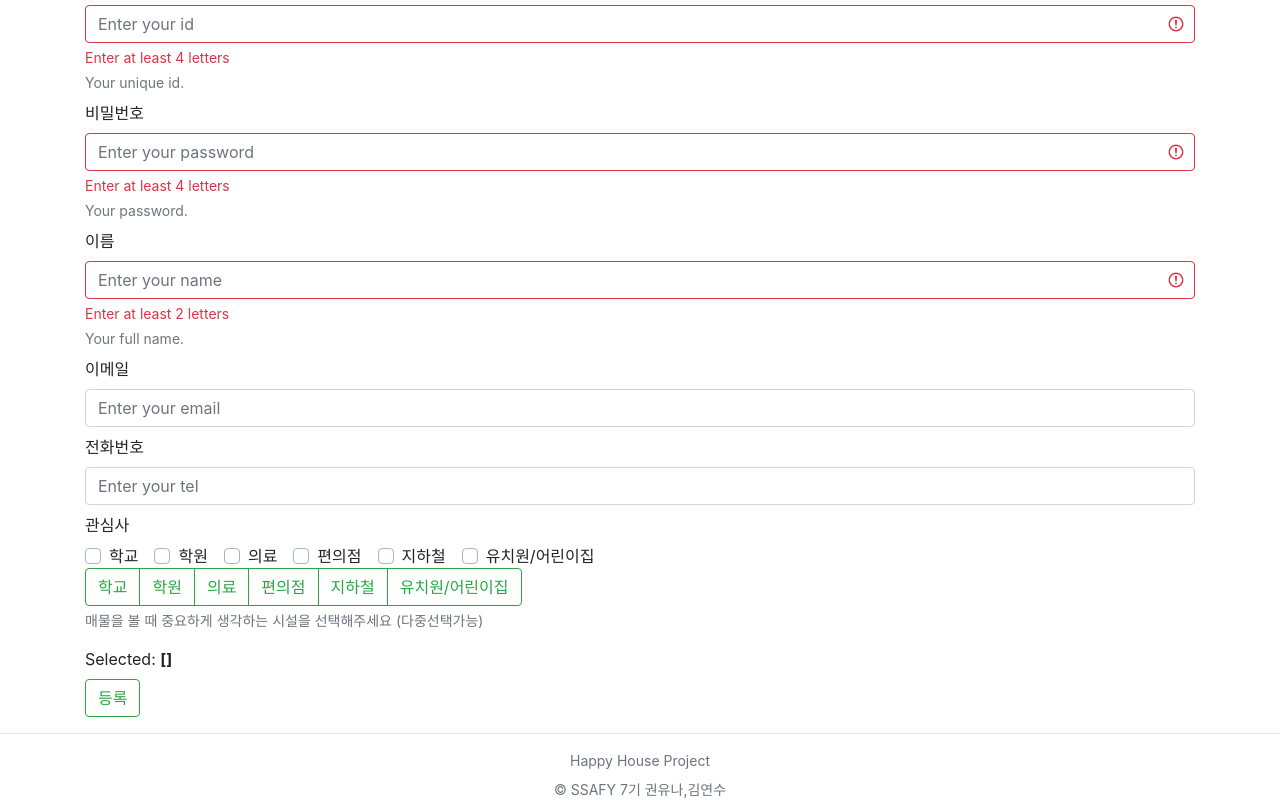
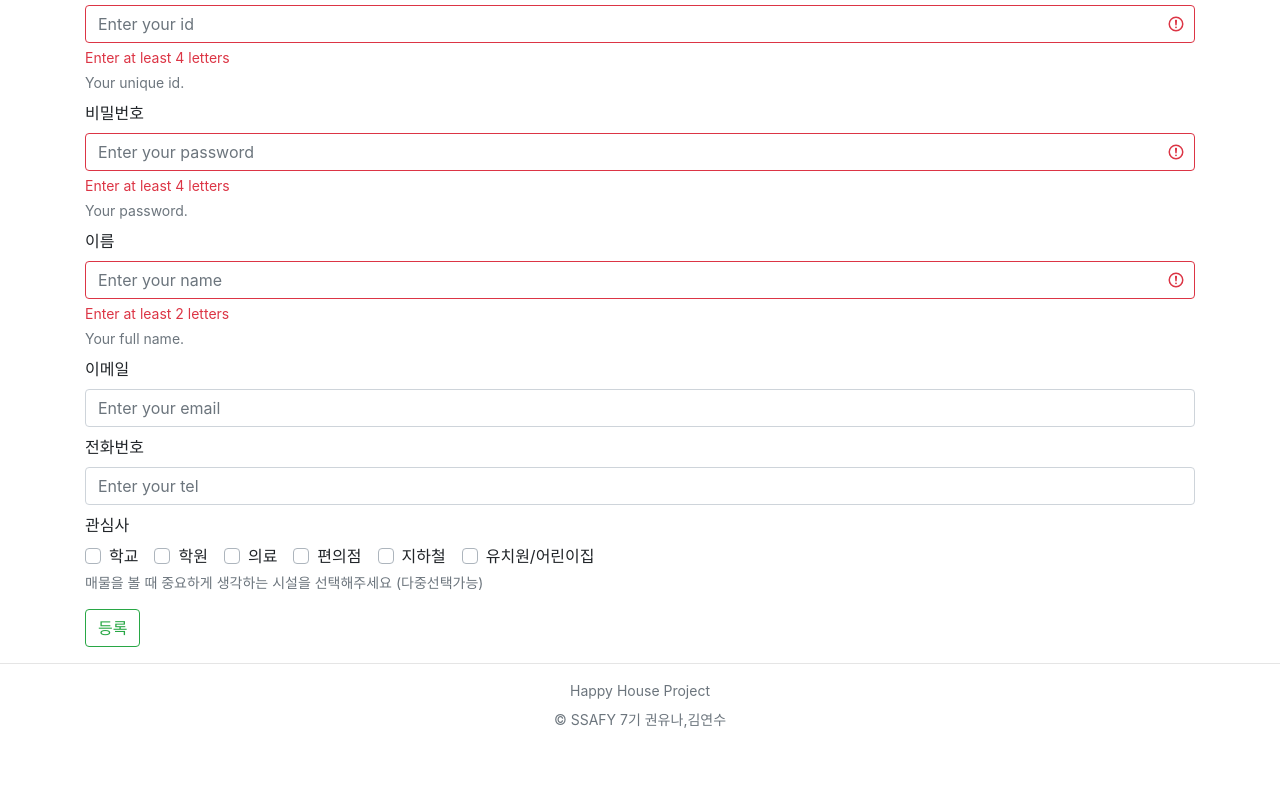
Before and after one commit to yeonsu-k/House.zip, a Vue app: page /user/regist in a window 1280 px wide. Shown: the part 493-1293 px from the top of the page. After the commit the page ends 1223 px from the top, so only its background shows below. Built offline with nearby package versions, Linux system fonts and the light colour scheme; the HTML template or start-up script is replaced by a standard one.

Commit message:
체크박스

```diff
--- a/src/components/user/UserRegist.vue
+++ b/src/components/user/UserRegist.vue
@@ -49,14 +49,8 @@
 
     <b-form-group class="mt-2" label="관심사" v-slot="{ ariaDescribedby }">
       <b-form-checkbox-group id="checkbox-group-1" v-model="selected" :options="options" :aria-describedby="ariaDescribedby" name="flavour-1" :checked="options.true"></b-form-checkbox-group>
-      <b-form-checkbox-group v-model="selected" :options="options" :aria-describedby="ariaDescribedby" buttons button-variant="outline-success" name="buttons-2"></b-form-checkbox-group>
       <b-form-text id="input-live-help-name">매물을 볼 때 중요하게 생각하는 시설을 선택해주세요 (다중선택가능)</b-form-text>
     </b-form-group>
-    <div></div>
-    <div>
-      Selected: <strong>{{ selected }}</strong>
-    </div>
-
     <div class="mt-2">
       <b-button variant="outline-success" @click="regist">등록</b-button>
     </div>
```
